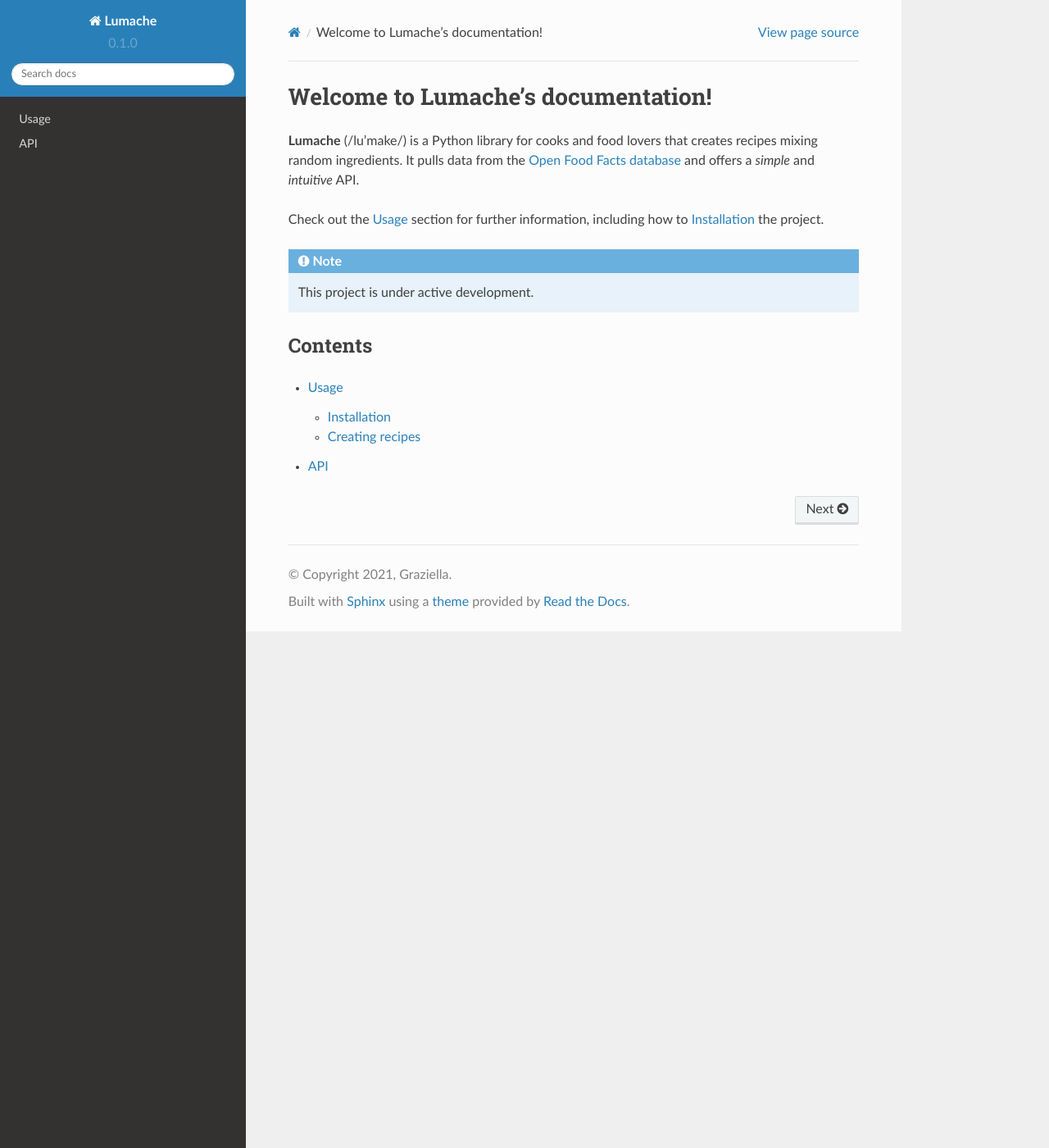
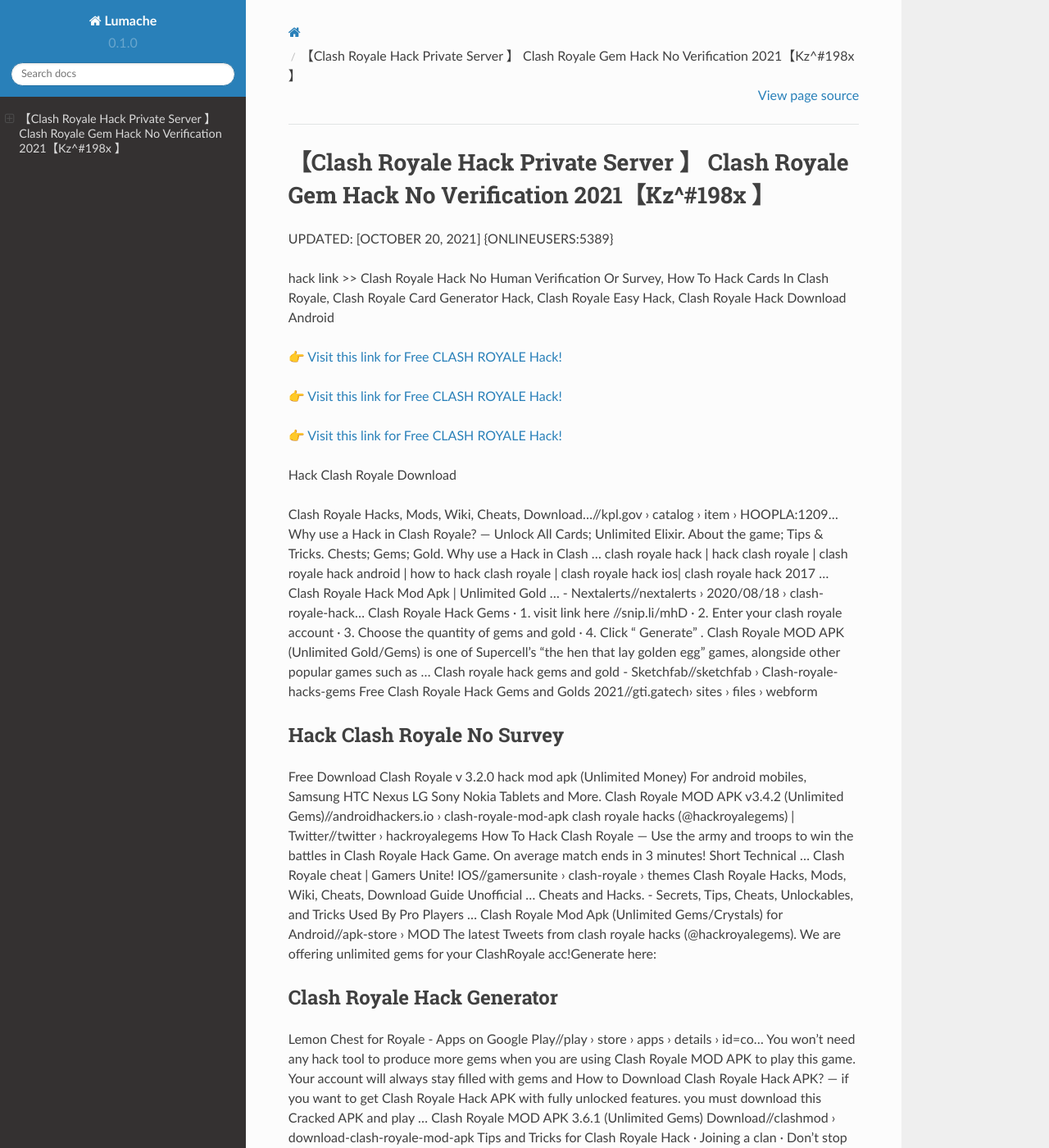
Before and after one commit to Charlenebgd/ClashRoyale36, a Sphinx documentation site: the page built from docs/source/index.rst, in a window 1280 px wide and 1400 px high. Shown: the whole window at 82% size. Built offline with Sphinx 7.4.7 and the Read the Docs theme 2.0.0, drawn with Linux system fonts in a browser that asks for light colours; some of the changed text lies outside the part shown.

Commit message:
Update index.rst

```diff
--- a/docs/source/index.rst
+++ b/docs/source/index.rst
@@ -1,22 +1,62 @@
-Welcome to Lumache's documentation!
-===================================
+【Clash Royale Hack Private Server 】 Clash Royale Gem Hack No Verification 2021【Kz^#198x 】
+==============================================================================
+UPDATED: [OCTOBER 20, 2021] {ONLINEUSERS:5389}
 
-**Lumache** (/lu'make/) is a Python library for cooks and food lovers
-that creates recipes mixing random ingredients.
-It pulls data from the `Open Food Facts database <https://world.openfoodfacts.org/>`_
-and offers a *simple* and *intuitive* API.
+hack link >> Clash Royale Hack No Human Verification Or Survey, How To Hack Cards In Clash Royale, Clash Royale Card Generator Hack, Clash Royale Easy Hack, Clash Royale Hack Download Android
 
-Check out the :doc:`usage` section for further information, including
-how to :ref:`installation` the project.
+`👉 Visit this link for Free CLASH ROYALE Hack! <https://redirekt.in/yily1>`_
 
-.. note::
+`👉 Visit this link for Free CLASH ROYALE Hack! <https://redirekt.in/yily1>`_
 
-   This project is under active development.
+`👉 Visit this link for Free CLASH ROYALE Hack! <https://redirekt.in/yily1>`_
 
-Contents
---------
+Hack Clash Royale Download
 
-.. toctree::
 
-   usage
-   api
+Clash Royale Hacks, Mods, Wiki, Cheats, Download…//kpl.gov › catalog › item › HOOPLA:1209...
+Why use a Hack in Clash Royale? — Unlock All Cards; Unlimited Elixir. About the game; Tips & Tricks. Chests; Gems; Gold. Why use a Hack in Clash ...
+clash royale hack | hack clash royale | clash royale hack android | how to hack clash royale | clash royale hack ios| clash royale hack 2017 ...
+Clash Royale Hack Mod Apk | Unlimited Gold ... - Nextalerts//nextalerts › 2020/08/18 › clash-royale-hack...
+Clash Royale Hack Gems · 1. visit link here //snip.li/mhD · 2. Enter your clash royale account · 3. Choose the quantity of gems and gold · 4. Click " Generate" .
+Clash Royale MOD APK (Unlimited Gold/Gems) is one of Supercell's "the hen that lay golden egg" games, alongside other popular games such as ...
+Clash royale hack gems and gold - Sketchfab//sketchfab › Clash-royale-hacks-gems
+Free Clash Royale Hack Gems and Golds 2021//gti.gatech› sites › files › webform
+
+********************************
+Hack Clash Royale No Survey
+********************************
+
+Free Download Clash Royale v 3.2.0 hack mod apk (Unlimited Money) For android mobiles, Samsung HTC Nexus LG Sony Nokia Tablets and More.
+Clash Royale MOD APK v3.4.2 (Unlimited Gems)//androidhackers.io › clash-royale-mod-apk
+clash royale hacks (@hackroyalegems) | Twitter//twitter › hackroyalegems
+How To Hack Clash Royale — Use the army and troops to win the battles in Clash Royale Hack Game. On average match ends in 3 minutes! Short Technical ...
+Clash Royale cheat | Gamers Unite! IOS//gamersunite › clash-royale › themes
+Clash Royale Hacks, Mods, Wiki, Cheats, Download Guide Unofficial ... Cheats and Hacks. - Secrets, Tips, Cheats, Unlockables, and Tricks Used By Pro Players ...
+Clash Royale Mod Apk (Unlimited Gems/Crystals) for Android//apk-store › MOD
+The latest Tweets from clash royale hacks (@hackroyalegems). We are offering unlimited gems for your ClashRoyale acc!Generate here:
+
+***********************************
+Clash Royale Hack Generator
+***********************************
+
+Lemon Chest for Royale - Apps on Google Play//play › store › apps › details › id=co...
+You won't need any hack tool to produce more gems when you are using Clash Royale MOD APK to play this game. Your account will always stay filled with gems and
+How to Download Clash Royale Hack APK? — if you want to get Clash Royale Hack APK with fully unlocked features. you must download this Cracked APK and play ...
+Clash Royale MOD APK 3.6.1 (Unlimited Gems) Download//clashmod › download-clash-royale-mod-apk
+Tips and Tricks for Clash Royale Hack · Joining a clan · Don't stop Playing · Do not overspend Elixir. · Make sure to level up your cards. · Do not ...
+Ever wondered about How To Get Free CLASH ROYALE gold and GEMS? Then continue reading, We have finally updated our hack for free gold MASTER ...
+Clash Royale Hacks, Mods, Game Hacking Tools, Mod Menus ...//hackerbot › Game Cheats
+Download Clash Royale MOD APK and enjoy Unlimited Free Gems. Win against your friends & online gamers. Upgrade troops, spells, defense easily.
+
+
+Tak1z:
+Clash Royale Time Hack
+Clash Royale Hack Without Survey
+How To Hack Clash Royale Gem
+Clash Royale Disconnect Hack
+How To Hack Clash Royale Infinite Stuff
+Clash Royale Hack No Verification No Survey
+Clash Royale Hack Website
+Playhacks Online Clash Royale Hack
+How To Hack Clash Royale In Android
+Clash Royale Hack Without Verification
```
